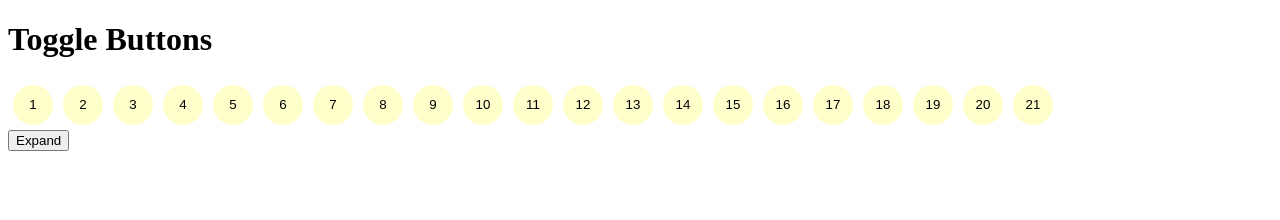
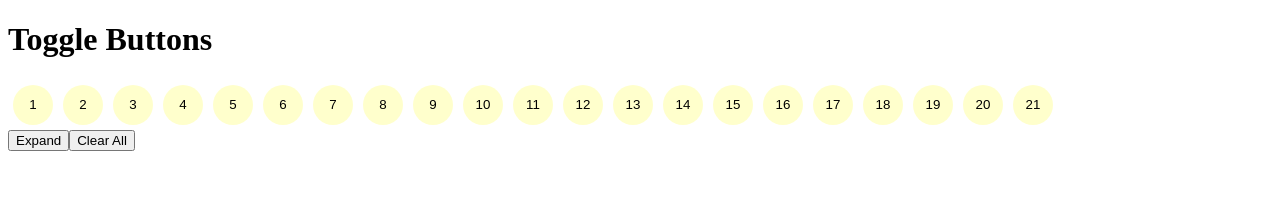
Before and after one commit to tautminas/habit-marker, a React (Vite) app: page / in a window 1280 px wide. Shown: the top 220 px of the page. Built offline with nearby package versions, Linux system fonts and the light colour scheme.

Commit message:
Add clear button

```diff
--- a/src/App.jsx
+++ b/src/App.jsx
@@ -25,6 +25,13 @@ function App() {
 
   const handleExpandCollapse = () => {
     setDisplayedButtons(displayedButtons === 21 ? 100 : 21);
+  };
+
+  const clearAllButtons = () => {
+    setButtonStates(
+      Array.from({ length: totalButtons }, () => initialButtonState)
+    );
+    setDisplayedButtons(21); // Reset the displayed buttons to 21
   };
 
   useEffect(() => {
@@ -57,9 +64,12 @@ function App() {
           </button>
         ))}
       </div>
-      <button onClick={handleExpandCollapse}>
-        {displayedButtons === 21 ? "Expand" : "Collapse"}
-      </button>
+      <div>
+        <button onClick={handleExpandCollapse}>
+          {displayedButtons === 21 ? "Expand" : "Collapse"}
+        </button>
+        <button onClick={clearAllButtons}>Clear All</button>
+      </div>
     </div>
   );
 }
```
